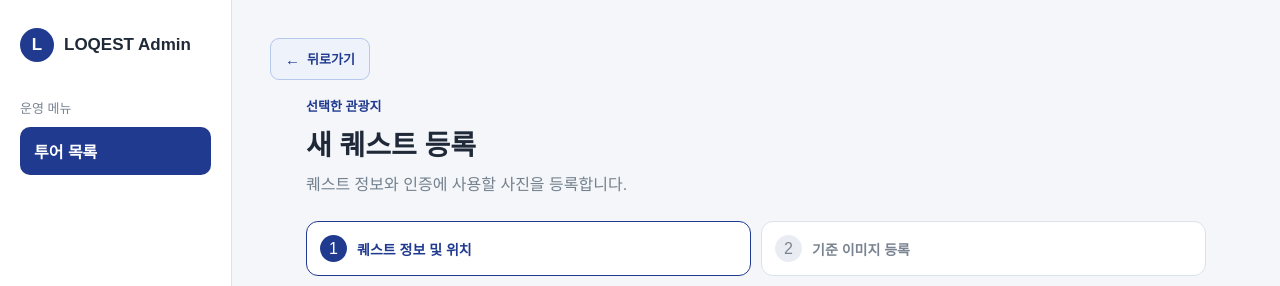
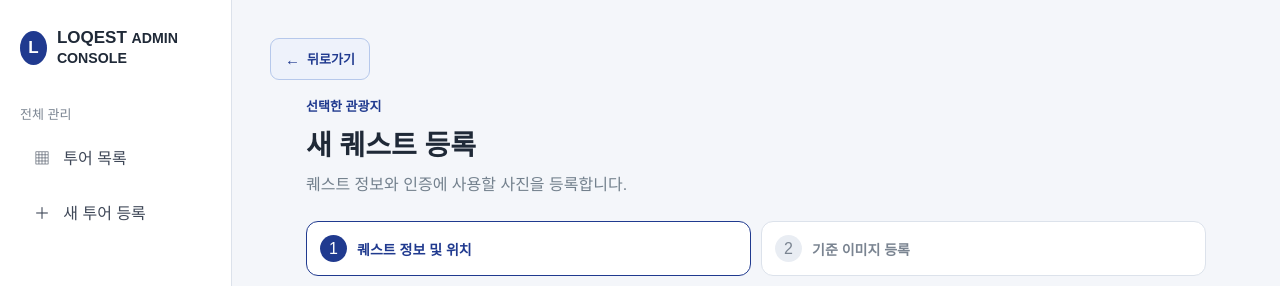
Before and after one commit to poketmon2004-droid/loqest-prototype, a Next.js app: page /admin/attractions/new in a window 1280 px wide. Shown: the top 286 px of the page. Built offline with nearby package versions, Linux system fonts and the light colour scheme; no server answers.

Commit message:
feat(admin): context-aware tour navigation and navy sidebar

```diff
--- a/components/AdminSidebar.tsx
+++ b/components/AdminSidebar.tsx
@@ -1,22 +1,63 @@
 "use client";
 
 import Link from "next/link";
+import { useEffect, useState } from "react";
+import { usePathname } from "next/navigation";
+import { getAdminApiKey } from "@/lib/adminApiKey";
 import styles from "./AdminSidebar.module.css";
 
 export default function AdminSidebar() {
+  const pathname = usePathname();
+  const [selected, setSelected] = useState<{ id: string; name: string } | null>(null);
+
+  useEffect(() => {
+    const parts = pathname.split("/").filter(Boolean);
+    const isGlobal = pathname === "/admin" || pathname === "/admin/tours/new";
+    if (isGlobal) {
+      setSelected(null);
+      return;
+    }
+    const tourFromPath = parts[1] === "tours" && parts[2] && parts[2] !== "new" ? decodeURIComponent(parts[2]) : "";
+    const tourFromQuery = new URLSearchParams(window.location.search).get("tourId") || "";
+    const tourId = tourFromPath || tourFromQuery || localStorage.getItem("loqest_active_tour_id") || "";
+    if (!tourId) {
+      setSelected(null);
+      return;
+    }
+    let cancelled = false;
+    localStorage.setItem("loqest_active_tour_id", tourId);
+    setSelected({ id: tourId, name: "선택한 투어" });
+    const key = getAdminApiKey();
+    void fetch(`/api/tours/${encodeURIComponent(tourId)}?includeHidden=true`, {
+      headers: key ? { "x-admin-api-key": key } : {},
+      cache: "no-store",
+    }).then((res) => res.ok ? res.json() : null)
+      .then((data) => {
+        if (cancelled) return;
+        if (data?.tour?.name) setSelected({ id: tourId, name: data.tour.name });
+      }).catch(() => {});
+    return () => { cancelled = true; };
+  }, [pathname]);
+
+  const active = (path: string) => pathname === path || (path !== "/admin" && pathname.startsWith(path + "/"));
   return (
     <aside className={styles.sidebar}>
       <Link href="/admin" className={styles.logo}>
         <span className={styles.logoMark}>L</span>
-        <span>LOQEST Admin</span>
+        <span>LOQEST <small>ADMIN CONSOLE</small></span>
       </Link>
-
-      <p className={styles.menuTitle}>운영 메뉴</p>
-
+      <p className={styles.menuTitle}>전체 관리</p>
       <nav className={styles.menu} aria-label="관리자 운영 메뉴">
-        <Link href="/admin" className={styles.activeMenu}>
-          투어 목록
-        </Link>
+        <Link href="/admin" className={!selected && pathname === "/admin" ? styles.activeMenu : ""}>▦ &nbsp; 투어 목록</Link>
+        <Link href="/admin/tours/new" className={active("/admin/tours/new") ? styles.activeMenu : ""}>＋ &nbsp; 새 투어 등록</Link>
+        {selected && (
+          <>
+            <p className={styles.tourCaption}>선택한 투어</p>
+            <Link className={styles.tourName} href={`/admin/tours/${selected.id}`}>{selected.name}</Link>
+            <Link href={`/admin/attractions?tourId=${encodeURIComponent(selected.id)}`} className={pathname.startsWith("/admin/attractions") ? styles.activeMenu : ""}>▤ &nbsp; 퀘스트 관리</Link>
+            <Link href={`/admin/participants?tourId=${encodeURIComponent(selected.id)}`} className={pathname === "/admin/participants" ? styles.activeMenu : ""}>♙ &nbsp; 참여자·인증 현황</Link>
+          </>
+        )}
       </nav>
     </aside>
   );
```
